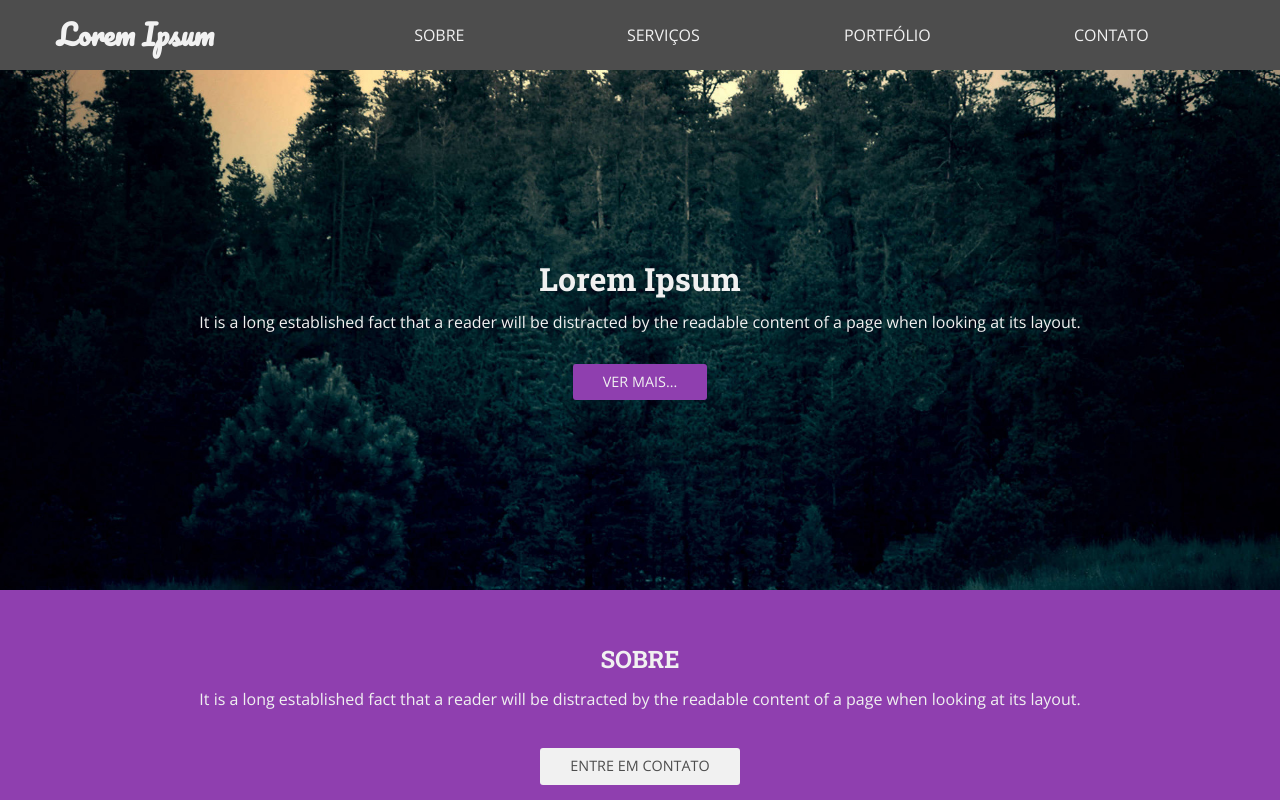
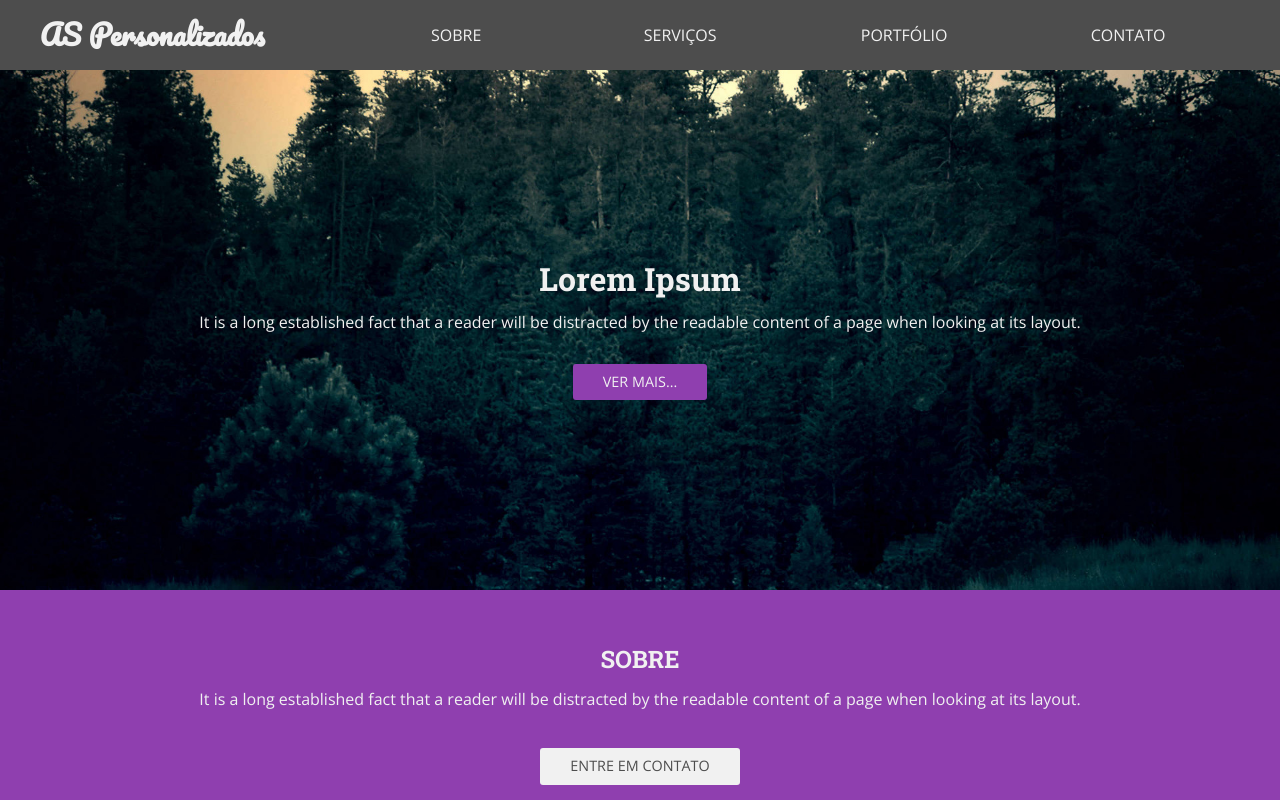
Before and after one commit to alqlima/_layout, a plain HTML site: page index.html in a window 1280 px wide. Shown: the top 800 px of the page. Drawn offline with nearby package versions, Linux system fonts and the light colour scheme.

Commit message:
Change of logo and page title

```diff
--- a/index.html
+++ b/index.html
@@ -2,14 +2,14 @@
 <html lang="pt-br">
 <head>
 	<meta charset="UTF-8">
-	<title>PAGE</title>
+	<title>AS Personalizados</title>
 	<link href='https://fonts.googleapis.com/css?family=Open+Sans:400,700|Roboto+Slab:400,700|Pacifico' rel='stylesheet' type='text/css'>
 	<link rel="stylesheet" href="_css/normalize.css">
 	<link rel="stylesheet" href="_css/style.css">
 </head>
 <body>
 	<nav>
-		<a href="#">Lorem Ipsum</a>
+		<a href="#">AS Personalizados</a>
 		<ul>
 			<li><a href="#sobre">SOBRE</a></li>
 			<li><a href="#servicos">SERVIÇOS</a></li>
```
